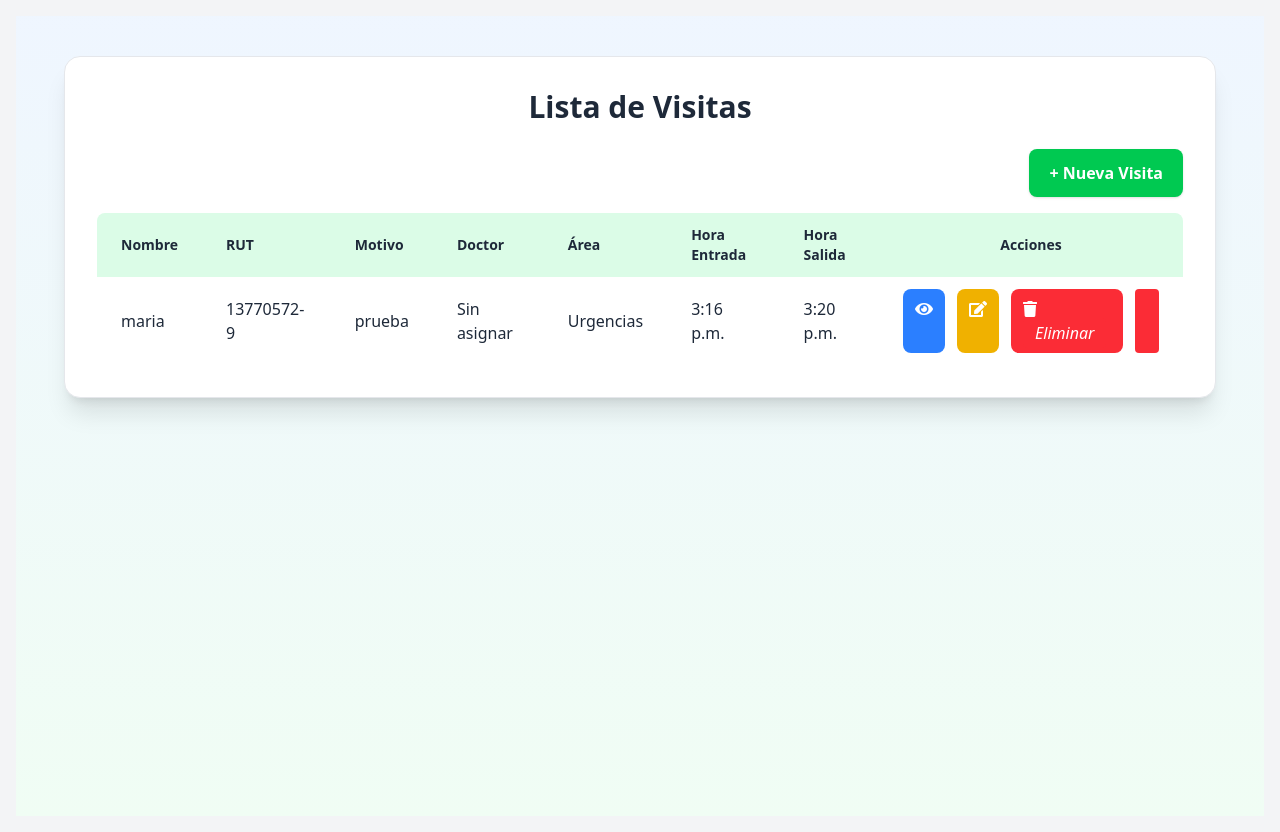
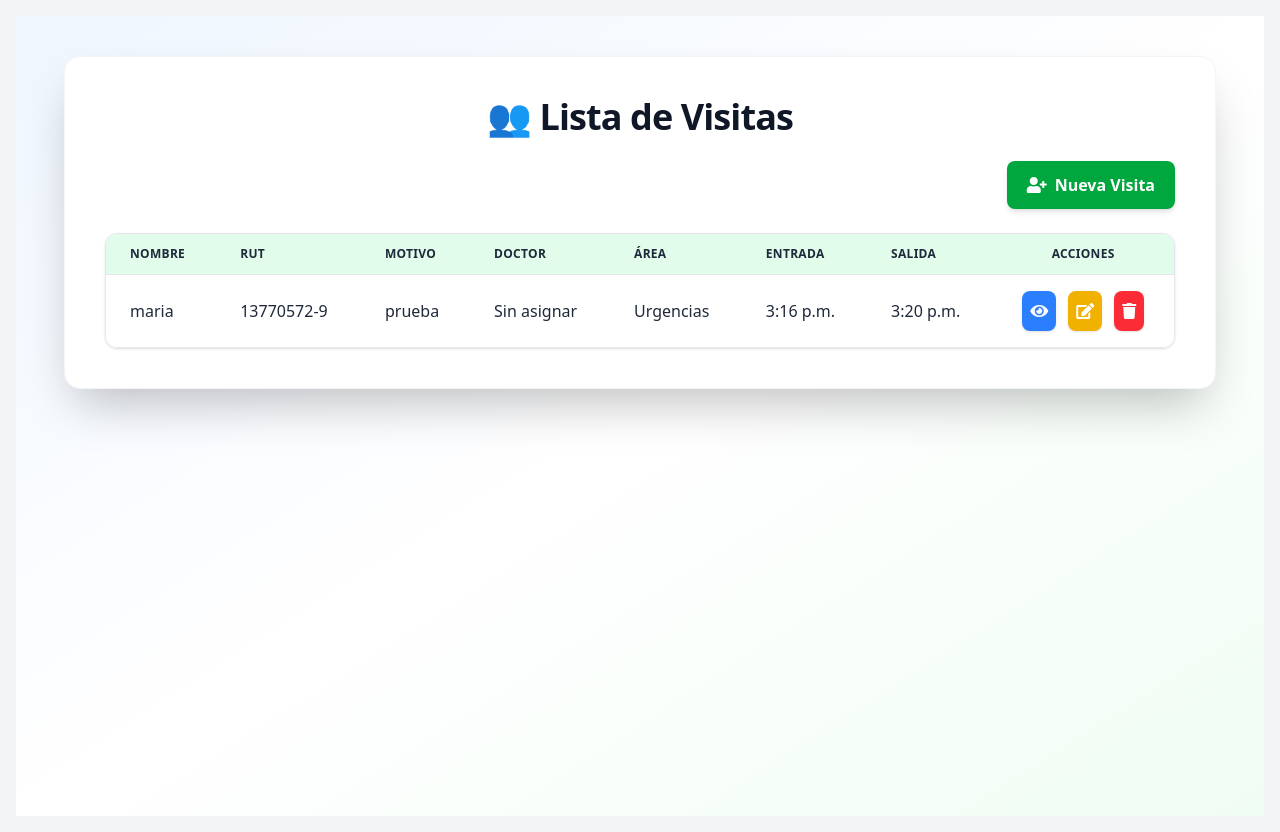
Before and after one commit to andy-ancco/backend-prueba-1, a Django app: page / in a window 1280 px wide. Shown: the part 56-888 px from the top of the page. Run offline with Django 5.2, Linux system fonts and the light colour scheme; data comes from the database, SQL or seed files in the repository.

Commit message:
feat: lista_html

```diff
--- a/Visitas/templates/lista_visitas.html
+++ b/Visitas/templates/lista_visitas.html
@@ -1,83 +1,79 @@
 {% extends 'base.html' %}
 
-{% block title %} Lista de Visitas {% endblock %}
+{% block title %}Lista de Visitas{% endblock %}
 
 {% block content %}
-<div class="min-h-screen bg-gradient-to-b from-blue-50 to-green-50 py-10 px-6">
+<div class="min-h-screen bg-gradient-to-br from-blue-50 via-white to-green-50 py-10 px-6">
 
-  <div class="max-w-6xl mx-auto bg-white shadow-xl rounded-2xl p-8 border border-gray-200">
-    <h1 class="text-3xl font-bold text-gray-800 mb-6 text-center">Lista de Visitas</h1>
+  <div class="max-w-6xl mx-auto bg-white shadow-2xl rounded-2xl p-10 border border-gray-100">
+    <h1 class="text-4xl font-extrabold text-gray-900 mb-6 text-center tracking-tight">
+      👥 Lista de Visitas
+    </h1>
 
     <!-- Botón Nueva Visita -->
-    <div class="flex justify-end mb-4">
+    <div class="flex justify-end mb-6">
       <a href="{% url 'nueva_visita' %}"
-        class="px-5 py-3 bg-green-500 text-white rounded-lg hover:bg-green-600 transition font-semibold shadow">
-        + Nueva Visita
+        class="px-5 py-3 bg-green-600 text-white rounded-lg hover:bg-green-700 active:scale-95 shadow-md transition font-semibold flex items-center gap-2">
+        <i class="fas fa-user-plus"></i> Nueva Visita
       </a>
     </div>
 
-    <!-- Tabla de visitas -->
-    <div class="overflow-x-auto">
-      <table class="w-full border-collapse rounded-lg overflow-hidden">
-        <thead class="bg-green-100">
+    <!-- Tabla -->
+    <div class="overflow-hidden rounded-xl border border-gray-200 shadow-sm">
+      <table class="min-w-full divide-y divide-gray-200">
+        <thead class="bg-green-100/80">
           <tr>
-            <th class="px-6 py-3 text-left text-sm font-semibold">Nombre</th>
-            <th class="px-6 py-3 text-left text-sm font-semibold">RUT</th>
-            <th class="px-6 py-3 text-left text-sm font-semibold">Motivo</th>
-            <th class="px-6 py-3 text-left text-sm font-semibold">Doctor</th>
-            <th class="px-6 py-3 text-left text-sm font-semibold">Área</th>
-            <th class="px-6 py-3 text-left text-sm font-semibold">Hora Entrada</th>
-            <th class="px-6 py-3 text-left text-sm font-semibold">Hora Salida</th>
-            <th class="px-6 py-3 text-center text-sm font-semibold">Acciones</th>
+            <th class="px-6 py-3 text-left text-xs font-semibold uppercase tracking-wide">Nombre</th>
+            <th class="px-6 py-3 text-left text-xs font-semibold uppercase tracking-wide">RUT</th>
+            <th class="px-6 py-3 text-left text-xs font-semibold uppercase tracking-wide">Motivo</th>
+            <th class="px-6 py-3 text-left text-xs font-semibold uppercase tracking-wide">Doctor</th>
+            <th class="px-6 py-3 text-left text-xs font-semibold uppercase tracking-wide">Área</th>
+            <th class="px-6 py-3 text-left text-xs font-semibold uppercase tracking-wide">Entrada</th>
+            <th class="px-6 py-3 text-left text-xs font-semibold uppercase tracking-wide">Salida</th>
+            <th class="px-6 py-3 text-center text-xs font-semibold uppercase tracking-wide">Acciones</th>
           </tr>
         </thead>
 
-        <tbody class="divide-y divide-gray-200">
+        <tbody class="divide-y divide-gray-100 bg-white">
           {% for visita in visitas %}
-          <tr class="hover:bg-gray-50 transition">
+          <tr class="hover:bg-gray-50/70 transition cursor-pointer">
+            <td class="px-6 py-4">{{ visita.nombre }}</td>
+            <td class="px-6 py-4">{{ visita.rut }}</td>
+            <td class="px-6 py-4">{{ visita.motivo_visita }}</td>
+            <td class="px-6 py-4">{{ visita.doctor }}</td>
+            <td class="px-6 py-4">{{ visita.area }}</td>
+            <td class="px-6 py-4">{{ visita.hora_entrada }}</td>
+            <td class="px-6 py-4">{{ visita.hora_salida }}</td>
 
-            <td class="px-6 py-3">{{ visita.nombre }}</td>
-            <td class="px-6 py-3">{{ visita.rut }}</td>
-            <td class="px-6 py-3">{{ visita.motivo_visita }}</td>
-            <td class="px-6 py-3">{{ visita.doctor }}</td>
-            <td class="px-6 py-3">{{ visita.area }}</td>
-            <td class="px-6 py-3">{{ visita.hora_entrada }}</td>
-            <td class="px-6 py-3">{{ visita.hora_salida }}</td>
-
-            <!-- Botones -->
-            <td class="px-6 py-3 flex justify-center space-x-3">
+            <td class="px-6 py-4 text-center">
+              <div class="flex items-center justify-center gap-3">
 
                 <!-- Ver -->
                 <a href="{% url 'detalle_visita' visita.id %}"
-                class="px-3 py-2 rounded-lg bg-blue-500 text-white hover:bg-blue-600 transition">
+                  class="p-2 rounded-lg text-white bg-blue-500 hover:bg-blue-600 transition shadow-sm">
                   <i class="fas fa-eye"></i>
                 </a>
 
                 <!-- Editar -->
                 <a href="{% url 'editar_visita' visita.id %}"
-                class="px-3 py-2 rounded-lg bg-yellow-500 text-white hover:bg-yellow-600 transition">
+                  class="p-2 rounded-lg text-white bg-yellow-500 hover:bg-yellow-600 transition shadow-sm">
                   <i class="fas fa-edit"></i>
                 </a>
 
                 <!-- Eliminar -->
                 <a href="{% url 'eliminar_visita' visita.id %}"
-
-                class="px-3 py-2 rounded-lg bg-red-500 text-white hover:bg-red-600 transition">
+                  class="p-2 rounded-lg text-white bg-red-500 hover:bg-red-600 transition shadow-sm">
                   <i class="fas fa-trash"></i>
-
-                <i class="bg-red-500 hover:bg-red-600 px-3 py-1 rounded transition">
-                Eliminar
                 </a>
 
-              </a>
-
+              </div>
             </td>
           </tr>
 
           {% empty %}
           <tr>
-            <td colspan="8" class="text-center text-gray-500 py-6">
-              No hay visitas registradas.
+            <td colspan="8" class="text-center text-gray-500 py-8 italic">
+              🚫 No hay visitas registradas.
             </td>
           </tr>
           {% endfor %}
@@ -86,6 +82,5 @@
     </div>
 
   </div>
-
 </div>
 {% endblock %}
```
Also changed, not shown: 1 other file. Lines whose indentation alone changed are shown as unchanged.
